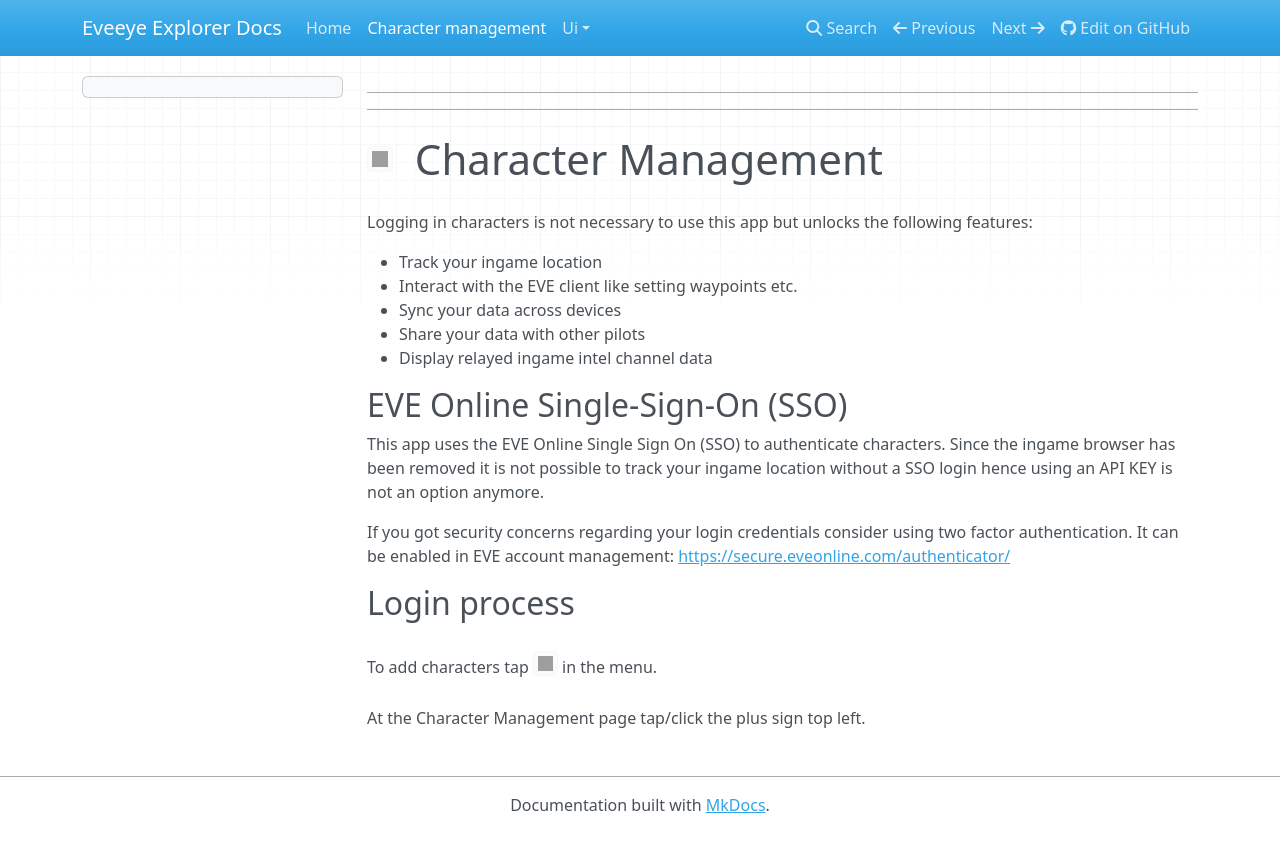
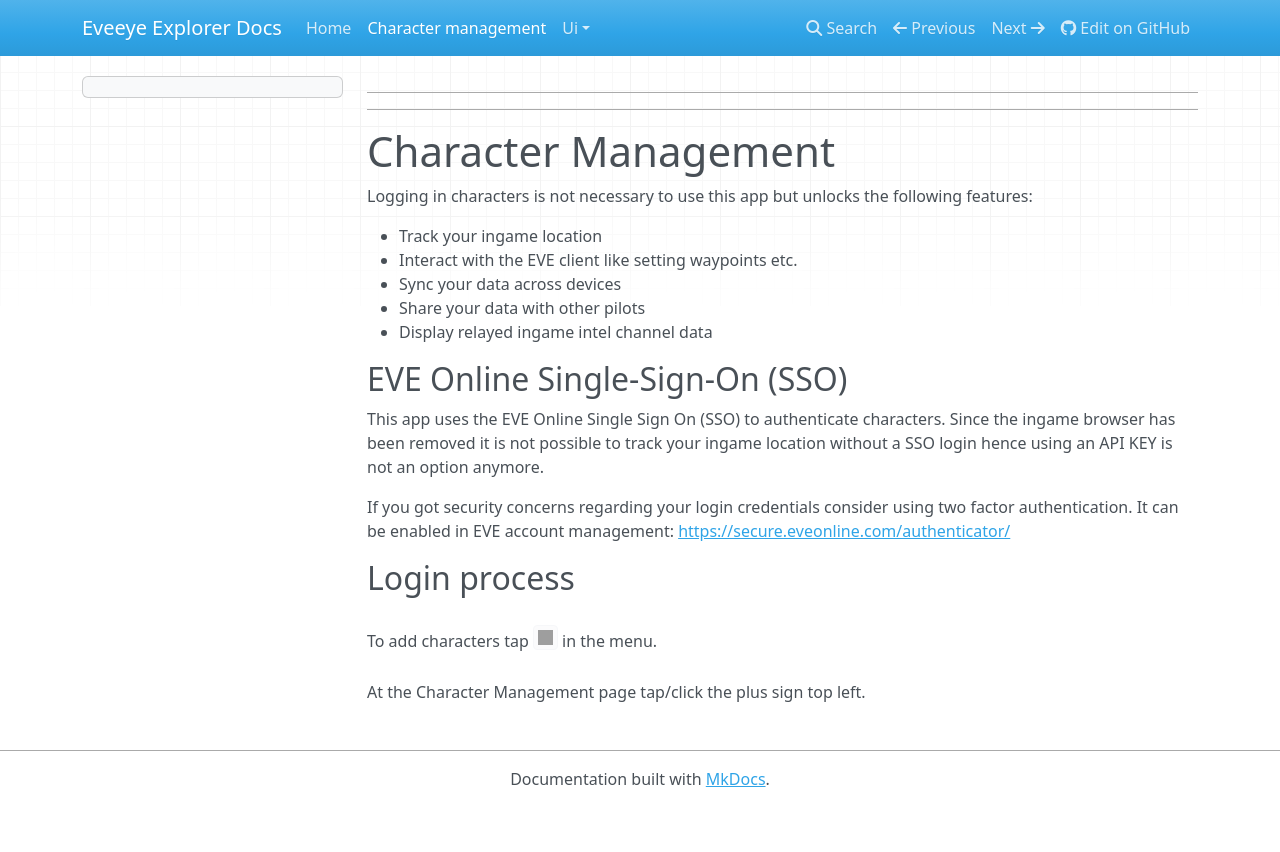
Before and after one commit to Risingson/eveeyedocs, an MkDocs documentation site: the page built from docs/character_management.md, in a window 1280 px wide. Shown: the top 852 px of the page. Built offline with MkDocs 1.6.1, drawn with Linux system fonts in a browser that asks for light colours; nearby versions of some CDN libraries; grey boxes are pictures that could not be loaded.

Commit message:
docs/character_management.md updated from https://stackedit.io/

```diff
--- a/docs/character_management.md
+++ b/docs/character_management.md
@@ -3,7 +3,7 @@
 
 ---
 
-<h1 id="img-srchttpsraw.githubusercontent.comrisingsoneedocsmasterimagesuser-100_26_100_off.png-width26-height26-----character-management"><img src="https://raw.githubusercontent.com/Risingson/eedocs/master/images/User-100_26_100_off.png" width="26" height="26">   &nbsp;Character Management</h1>
+<h1 id="character-management">Character Management</h1>
 <p>Logging in characters is not necessary to use this app but unlocks the following features:</p>
 <ul>
 <li>Track your ingame location</li>
```
